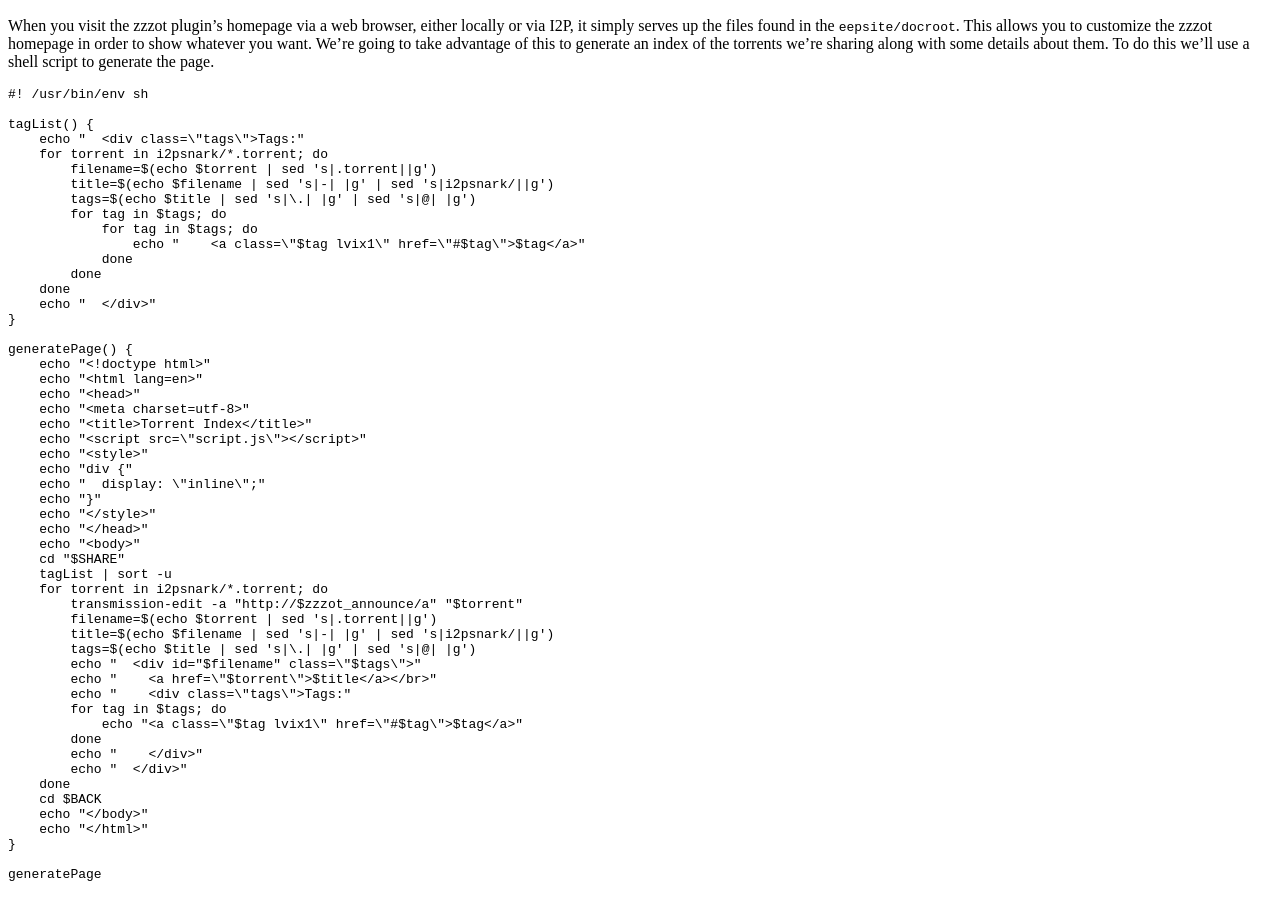
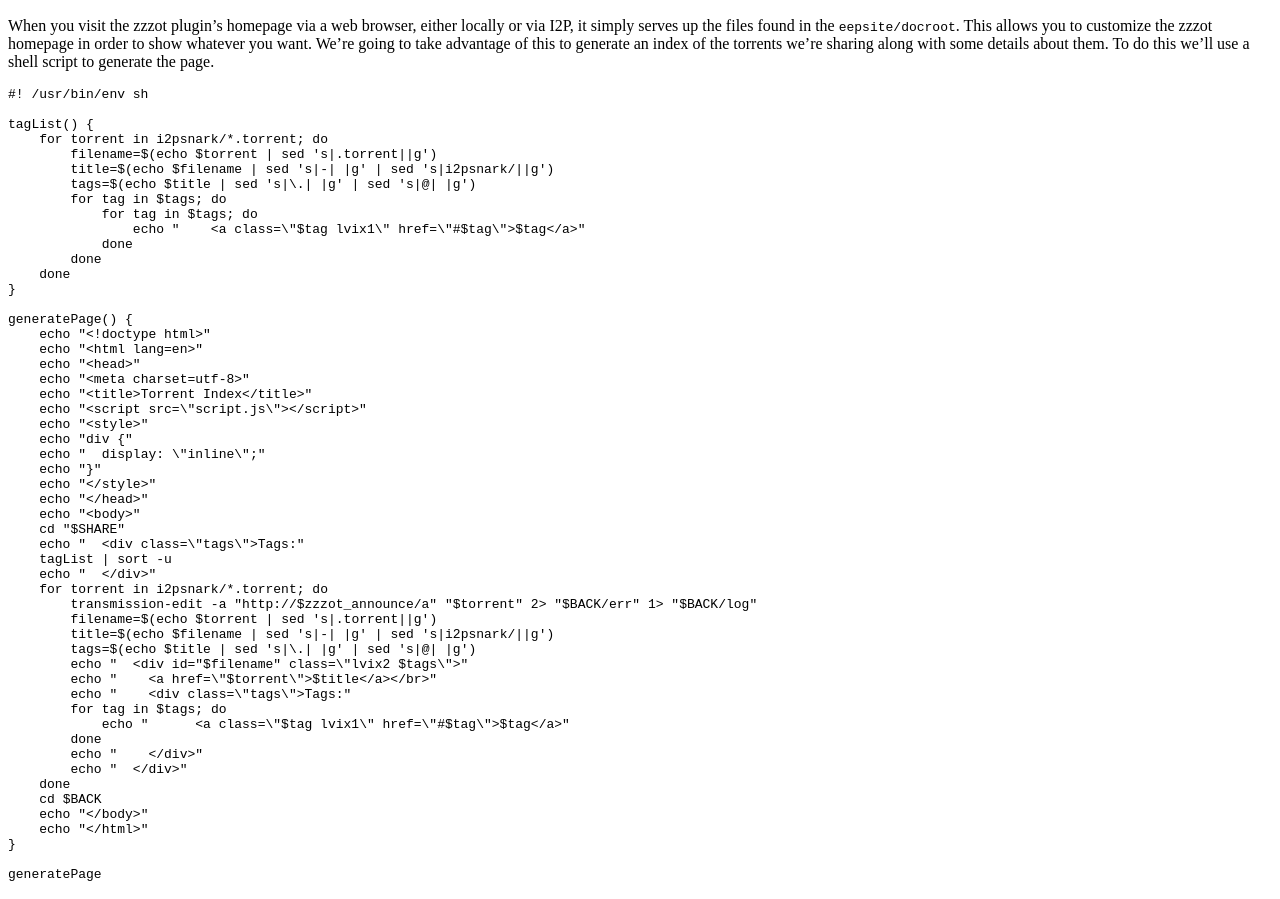
Before and after one commit to eyedeekay/zzzot-tracker-hack, a plain HTML site: page index.html in a window 1280 px wide. Shown: the part 587-1486 px from the top of the page. Drawn offline with Linux system fonts and the light colour scheme.

Commit message:
gigtignore

```diff
--- a/index.html
+++ b/index.html
@@ -48,46 +48,46 @@
 <div class="sourceCode" id="cb4"><pre class="sourceCode sh"><code class="sourceCode bash"><span id="cb4-1"><a href="#cb4-1" aria-hidden="true" tabindex="-1"></a><span class="co">#! /usr/bin/env sh</span></span>
 <span id="cb4-2"><a href="#cb4-2" aria-hidden="true" tabindex="-1"></a></span>
 <span id="cb4-3"><a href="#cb4-3" aria-hidden="true" tabindex="-1"></a><span class="fu">tagList()</span> <span class="kw">{</span></span>
-<span id="cb4-4"><a href="#cb4-4" aria-hidden="true" tabindex="-1"></a>    <span class="bu">echo</span> <span class="st">&quot;  &lt;div class=</span><span class="dt">\&quot;</span><span class="st">tags</span><span class="dt">\&quot;</span><span class="st">&gt;Tags:&quot;</span></span>
-<span id="cb4-5"><a href="#cb4-5" aria-hidden="true" tabindex="-1"></a>    <span class="cf">for</span> torrent <span class="kw">in</span> i2psnark/<span class="pp">*</span>.torrent<span class="kw">;</span> <span class="cf">do</span></span>
-<span id="cb4-6"><a href="#cb4-6" aria-hidden="true" tabindex="-1"></a>        <span class="va">filename</span><span class="op">=</span><span class="va">$(</span><span class="bu">echo</span> <span class="va">$torrent</span> <span class="kw">|</span> <span class="fu">sed</span> <span class="st">&#39;s|.torrent||g&#39;</span><span class="va">)</span></span>
-<span id="cb4-7"><a href="#cb4-7" aria-hidden="true" tabindex="-1"></a>        <span class="va">title</span><span class="op">=</span><span class="va">$(</span><span class="bu">echo</span> <span class="va">$filename</span> <span class="kw">|</span> <span class="fu">sed</span> <span class="st">&#39;s|-| |g&#39;</span> <span class="kw">|</span> <span class="fu">sed</span> <span class="st">&#39;s|i2psnark/||g&#39;</span><span class="va">)</span></span>
-<span id="cb4-8"><a href="#cb4-8" aria-hidden="true" tabindex="-1"></a>        <span class="va">tags</span><span class="op">=</span><span class="va">$(</span><span class="bu">echo</span> <span class="va">$title</span> <span class="kw">|</span> <span class="fu">sed</span> <span class="st">&#39;s|\.| |g&#39;</span> <span class="kw">|</span> <span class="fu">sed</span> <span class="st">&#39;s|@| |g&#39;</span><span class="va">)</span></span>
-<span id="cb4-9"><a href="#cb4-9" aria-hidden="true" tabindex="-1"></a>        <span class="cf">for</span> tag <span class="kw">in</span> <span class="va">$tags</span><span class="kw">;</span> <span class="cf">do</span></span>
-<span id="cb4-10"><a href="#cb4-10" aria-hidden="true" tabindex="-1"></a>            <span class="cf">for</span> tag <span class="kw">in</span> <span class="va">$tags</span><span class="kw">;</span> <span class="cf">do</span></span>
-<span id="cb4-11"><a href="#cb4-11" aria-hidden="true" tabindex="-1"></a>                <span class="bu">echo</span> <span class="st">&quot;    &lt;a class=</span><span class="dt">\&quot;</span><span class="va">$tag</span><span class="st"> lvix1</span><span class="dt">\&quot;</span><span class="st"> href=</span><span class="dt">\&quot;</span><span class="st">#</span><span class="va">$tag</span><span class="dt">\&quot;</span><span class="st">&gt;</span><span class="va">$tag</span><span class="st">&lt;/a&gt;&quot;</span></span>
-<span id="cb4-12"><a href="#cb4-12" aria-hidden="true" tabindex="-1"></a>            <span class="cf">done</span></span>
-<span id="cb4-13"><a href="#cb4-13" aria-hidden="true" tabindex="-1"></a>        <span class="cf">done</span></span>
-<span id="cb4-14"><a href="#cb4-14" aria-hidden="true" tabindex="-1"></a>    <span class="cf">done</span></span>
-<span id="cb4-15"><a href="#cb4-15" aria-hidden="true" tabindex="-1"></a>    <span class="bu">echo</span> <span class="st">&quot;  &lt;/div&gt;&quot;</span></span>
-<span id="cb4-16"><a href="#cb4-16" aria-hidden="true" tabindex="-1"></a><span class="kw">}</span></span>
-<span id="cb4-17"><a href="#cb4-17" aria-hidden="true" tabindex="-1"></a></span>
-<span id="cb4-18"><a href="#cb4-18" aria-hidden="true" tabindex="-1"></a><span class="fu">generatePage()</span> <span class="kw">{</span></span>
-<span id="cb4-19"><a href="#cb4-19" aria-hidden="true" tabindex="-1"></a>    <span class="bu">echo</span> <span class="st">&quot;&lt;!doctype html&gt;&quot;</span></span>
-<span id="cb4-20"><a href="#cb4-20" aria-hidden="true" tabindex="-1"></a>    <span class="bu">echo</span> <span class="st">&quot;&lt;html lang=en&gt;&quot;</span></span>
-<span id="cb4-21"><a href="#cb4-21" aria-hidden="true" tabindex="-1"></a>    <span class="bu">echo</span> <span class="st">&quot;&lt;head&gt;&quot;</span></span>
-<span id="cb4-22"><a href="#cb4-22" aria-hidden="true" tabindex="-1"></a>    <span class="bu">echo</span> <span class="st">&quot;&lt;meta charset=utf-8&gt;&quot;</span></span>
-<span id="cb4-23"><a href="#cb4-23" aria-hidden="true" tabindex="-1"></a>    <span class="bu">echo</span> <span class="st">&quot;&lt;title&gt;Torrent Index&lt;/title&gt;&quot;</span></span>
-<span id="cb4-24"><a href="#cb4-24" aria-hidden="true" tabindex="-1"></a>    <span class="bu">echo</span> <span class="st">&quot;&lt;script src=</span><span class="dt">\&quot;</span><span class="st">script.js</span><span class="dt">\&quot;</span><span class="st">&gt;&lt;/script&gt;&quot;</span></span>
-<span id="cb4-25"><a href="#cb4-25" aria-hidden="true" tabindex="-1"></a>    <span class="bu">echo</span> <span class="st">&quot;&lt;style&gt;&quot;</span></span>
-<span id="cb4-26"><a href="#cb4-26" aria-hidden="true" tabindex="-1"></a>    <span class="bu">echo</span> <span class="st">&quot;div {&quot;</span></span>
-<span id="cb4-27"><a href="#cb4-27" aria-hidden="true" tabindex="-1"></a>    <span class="bu">echo</span> <span class="st">&quot;  display: </span><span class="dt">\&quot;</span><span class="st">inline</span><span class="dt">\&quot;</span><span class="st">;&quot;</span></span>
-<span id="cb4-28"><a href="#cb4-28" aria-hidden="true" tabindex="-1"></a>    <span class="bu">echo</span> <span class="st">&quot;}&quot;</span></span>
-<span id="cb4-29"><a href="#cb4-29" aria-hidden="true" tabindex="-1"></a>    <span class="bu">echo</span> <span class="st">&quot;&lt;/style&gt;&quot;</span></span>
-<span id="cb4-30"><a href="#cb4-30" aria-hidden="true" tabindex="-1"></a>    <span class="bu">echo</span> <span class="st">&quot;&lt;/head&gt;&quot;</span></span>
-<span id="cb4-31"><a href="#cb4-31" aria-hidden="true" tabindex="-1"></a>    <span class="bu">echo</span> <span class="st">&quot;&lt;body&gt;&quot;</span></span>
-<span id="cb4-32"><a href="#cb4-32" aria-hidden="true" tabindex="-1"></a>    <span class="bu">cd</span> <span class="st">&quot;</span><span class="va">$SHARE</span><span class="st">&quot;</span></span>
-<span id="cb4-33"><a href="#cb4-33" aria-hidden="true" tabindex="-1"></a>    <span class="ex">tagList</span> <span class="kw">|</span> <span class="fu">sort</span> <span class="at">-u</span></span>
+<span id="cb4-4"><a href="#cb4-4" aria-hidden="true" tabindex="-1"></a>    <span class="cf">for</span> torrent <span class="kw">in</span> i2psnark/<span class="pp">*</span>.torrent<span class="kw">;</span> <span class="cf">do</span></span>
+<span id="cb4-5"><a href="#cb4-5" aria-hidden="true" tabindex="-1"></a>        <span class="va">filename</span><span class="op">=</span><span class="va">$(</span><span class="bu">echo</span> <span class="va">$torrent</span> <span class="kw">|</span> <span class="fu">sed</span> <span class="st">&#39;s|.torrent||g&#39;</span><span class="va">)</span></span>
+<span id="cb4-6"><a href="#cb4-6" aria-hidden="true" tabindex="-1"></a>        <span class="va">title</span><span class="op">=</span><span class="va">$(</span><span class="bu">echo</span> <span class="va">$filename</span> <span class="kw">|</span> <span class="fu">sed</span> <span class="st">&#39;s|-| |g&#39;</span> <span class="kw">|</span> <span class="fu">sed</span> <span class="st">&#39;s|i2psnark/||g&#39;</span><span class="va">)</span></span>
+<span id="cb4-7"><a href="#cb4-7" aria-hidden="true" tabindex="-1"></a>        <span class="va">tags</span><span class="op">=</span><span class="va">$(</span><span class="bu">echo</span> <span class="va">$title</span> <span class="kw">|</span> <span class="fu">sed</span> <span class="st">&#39;s|\.| |g&#39;</span> <span class="kw">|</span> <span class="fu">sed</span> <span class="st">&#39;s|@| |g&#39;</span><span class="va">)</span></span>
+<span id="cb4-8"><a href="#cb4-8" aria-hidden="true" tabindex="-1"></a>        <span class="cf">for</span> tag <span class="kw">in</span> <span class="va">$tags</span><span class="kw">;</span> <span class="cf">do</span></span>
+<span id="cb4-9"><a href="#cb4-9" aria-hidden="true" tabindex="-1"></a>            <span class="cf">for</span> tag <span class="kw">in</span> <span class="va">$tags</span><span class="kw">;</span> <span class="cf">do</span></span>
+<span id="cb4-10"><a href="#cb4-10" aria-hidden="true" tabindex="-1"></a>                <span class="bu">echo</span> <span class="st">&quot;    &lt;a class=</span><span class="dt">\&quot;</span><span class="va">$tag</span><span class="st"> lvix1</span><span class="dt">\&quot;</span><span class="st"> href=</span><span class="dt">\&quot;</span><span class="st">#</span><span class="va">$tag</span><span class="dt">\&quot;</span><span class="st">&gt;</span><span class="va">$tag</span><span class="st">&lt;/a&gt;&quot;</span></span>
+<span id="cb4-11"><a href="#cb4-11" aria-hidden="true" tabindex="-1"></a>            <span class="cf">done</span></span>
+<span id="cb4-12"><a href="#cb4-12" aria-hidden="true" tabindex="-1"></a>        <span class="cf">done</span></span>
+<span id="cb4-13"><a href="#cb4-13" aria-hidden="true" tabindex="-1"></a>    <span class="cf">done</span></span>
+<span id="cb4-14"><a href="#cb4-14" aria-hidden="true" tabindex="-1"></a><span class="kw">}</span></span>
+<span id="cb4-15"><a href="#cb4-15" aria-hidden="true" tabindex="-1"></a></span>
+<span id="cb4-16"><a href="#cb4-16" aria-hidden="true" tabindex="-1"></a><span class="fu">generatePage()</span> <span class="kw">{</span></span>
+<span id="cb4-17"><a href="#cb4-17" aria-hidden="true" tabindex="-1"></a>    <span class="bu">echo</span> <span class="st">&quot;&lt;!doctype html&gt;&quot;</span></span>
+<span id="cb4-18"><a href="#cb4-18" aria-hidden="true" tabindex="-1"></a>    <span class="bu">echo</span> <span class="st">&quot;&lt;html lang=en&gt;&quot;</span></span>
+<span id="cb4-19"><a href="#cb4-19" aria-hidden="true" tabindex="-1"></a>    <span class="bu">echo</span> <span class="st">&quot;&lt;head&gt;&quot;</span></span>
+<span id="cb4-20"><a href="#cb4-20" aria-hidden="true" tabindex="-1"></a>    <span class="bu">echo</span> <span class="st">&quot;&lt;meta charset=utf-8&gt;&quot;</span></span>
+<span id="cb4-21"><a href="#cb4-21" aria-hidden="true" tabindex="-1"></a>    <span class="bu">echo</span> <span class="st">&quot;&lt;title&gt;Torrent Index&lt;/title&gt;&quot;</span></span>
+<span id="cb4-22"><a href="#cb4-22" aria-hidden="true" tabindex="-1"></a>    <span class="bu">echo</span> <span class="st">&quot;&lt;script src=</span><span class="dt">\&quot;</span><span class="st">script.js</span><span class="dt">\&quot;</span><span class="st">&gt;&lt;/script&gt;&quot;</span></span>
+<span id="cb4-23"><a href="#cb4-23" aria-hidden="true" tabindex="-1"></a>    <span class="bu">echo</span> <span class="st">&quot;&lt;style&gt;&quot;</span></span>
+<span id="cb4-24"><a href="#cb4-24" aria-hidden="true" tabindex="-1"></a>    <span class="bu">echo</span> <span class="st">&quot;div {&quot;</span></span>
+<span id="cb4-25"><a href="#cb4-25" aria-hidden="true" tabindex="-1"></a>    <span class="bu">echo</span> <span class="st">&quot;  display: </span><span class="dt">\&quot;</span><span class="st">inline</span><span class="dt">\&quot;</span><span class="st">;&quot;</span></span>
+<span id="cb4-26"><a href="#cb4-26" aria-hidden="true" tabindex="-1"></a>    <span class="bu">echo</span> <span class="st">&quot;}&quot;</span></span>
+<span id="cb4-27"><a href="#cb4-27" aria-hidden="true" tabindex="-1"></a>    <span class="bu">echo</span> <span class="st">&quot;&lt;/style&gt;&quot;</span></span>
+<span id="cb4-28"><a href="#cb4-28" aria-hidden="true" tabindex="-1"></a>    <span class="bu">echo</span> <span class="st">&quot;&lt;/head&gt;&quot;</span></span>
+<span id="cb4-29"><a href="#cb4-29" aria-hidden="true" tabindex="-1"></a>    <span class="bu">echo</span> <span class="st">&quot;&lt;body&gt;&quot;</span></span>
+<span id="cb4-30"><a href="#cb4-30" aria-hidden="true" tabindex="-1"></a>    <span class="bu">cd</span> <span class="st">&quot;</span><span class="va">$SHARE</span><span class="st">&quot;</span></span>
+<span id="cb4-31"><a href="#cb4-31" aria-hidden="true" tabindex="-1"></a>    <span class="bu">echo</span> <span class="st">&quot;  &lt;div class=</span><span class="dt">\&quot;</span><span class="st">tags</span><span class="dt">\&quot;</span><span class="st">&gt;Tags:&quot;</span></span>
+<span id="cb4-32"><a href="#cb4-32" aria-hidden="true" tabindex="-1"></a>    <span class="ex">tagList</span> <span class="kw">|</span> <span class="fu">sort</span> <span class="at">-u</span></span>
+<span id="cb4-33"><a href="#cb4-33" aria-hidden="true" tabindex="-1"></a>    <span class="bu">echo</span> <span class="st">&quot;  &lt;/div&gt;&quot;</span></span>
 <span id="cb4-34"><a href="#cb4-34" aria-hidden="true" tabindex="-1"></a>    <span class="cf">for</span> torrent <span class="kw">in</span> i2psnark/<span class="pp">*</span>.torrent<span class="kw">;</span> <span class="cf">do</span></span>
-<span id="cb4-35"><a href="#cb4-35" aria-hidden="true" tabindex="-1"></a>        <span class="ex">transmission-edit</span> <span class="at">-a</span> <span class="st">&quot;http://</span><span class="va">$zzzot_announce</span><span class="st">/a&quot;</span> <span class="st">&quot;</span><span class="va">$torrent</span><span class="st">&quot;</span></span>
+<span id="cb4-35"><a href="#cb4-35" aria-hidden="true" tabindex="-1"></a>        <span class="ex">transmission-edit</span> <span class="at">-a</span> <span class="st">&quot;http://</span><span class="va">$zzzot_announce</span><span class="st">/a&quot;</span> <span class="st">&quot;</span><span class="va">$torrent</span><span class="st">&quot;</span> <span class="dv">2</span><span class="op">&gt;</span> <span class="st">&quot;</span><span class="va">$BACK</span><span class="st">/err&quot;</span> <span class="dv">1</span><span class="op">&gt;</span> <span class="st">&quot;</span><span class="va">$BACK</span><span class="st">/log&quot;</span></span>
 <span id="cb4-36"><a href="#cb4-36" aria-hidden="true" tabindex="-1"></a>        <span class="va">filename</span><span class="op">=</span><span class="va">$(</span><span class="bu">echo</span> <span class="va">$torrent</span> <span class="kw">|</span> <span class="fu">sed</span> <span class="st">&#39;s|.torrent||g&#39;</span><span class="va">)</span></span>
 <span id="cb4-37"><a href="#cb4-37" aria-hidden="true" tabindex="-1"></a>        <span class="va">title</span><span class="op">=</span><span class="va">$(</span><span class="bu">echo</span> <span class="va">$filename</span> <span class="kw">|</span> <span class="fu">sed</span> <span class="st">&#39;s|-| |g&#39;</span> <span class="kw">|</span> <span class="fu">sed</span> <span class="st">&#39;s|i2psnark/||g&#39;</span><span class="va">)</span></span>
 <span id="cb4-38"><a href="#cb4-38" aria-hidden="true" tabindex="-1"></a>        <span class="va">tags</span><span class="op">=</span><span class="va">$(</span><span class="bu">echo</span> <span class="va">$title</span> <span class="kw">|</span> <span class="fu">sed</span> <span class="st">&#39;s|\.| |g&#39;</span> <span class="kw">|</span> <span class="fu">sed</span> <span class="st">&#39;s|@| |g&#39;</span><span class="va">)</span></span>
-<span id="cb4-39"><a href="#cb4-39" aria-hidden="true" tabindex="-1"></a>        <span class="bu">echo</span> <span class="st">&quot;  &lt;div id=&quot;</span><span class="va">$filename</span><span class="st">&quot; class=</span><span class="dt">\&quot;</span><span class="va">$tags</span><span class="dt">\&quot;</span><span class="st">&gt;&quot;</span></span>
+<span id="cb4-39"><a href="#cb4-39" aria-hidden="true" tabindex="-1"></a>        <span class="bu">echo</span> <span class="st">&quot;  &lt;div id=&quot;</span><span class="va">$filename</span><span class="st">&quot; class=</span><span class="dt">\&quot;</span><span class="st">lvix2 </span><span class="va">$tags</span><span class="dt">\&quot;</span><span class="st">&gt;&quot;</span></span>
 <span id="cb4-40"><a href="#cb4-40" aria-hidden="true" tabindex="-1"></a>        <span class="bu">echo</span> <span class="st">&quot;    &lt;a href=</span><span class="dt">\&quot;</span><span class="va">$torrent</span><span class="dt">\&quot;</span><span class="st">&gt;</span><span class="va">$title</span><span class="st">&lt;/a&gt;&lt;/br&gt;&quot;</span></span>
 <span id="cb4-41"><a href="#cb4-41" aria-hidden="true" tabindex="-1"></a>        <span class="bu">echo</span> <span class="st">&quot;    &lt;div class=</span><span class="dt">\&quot;</span><span class="st">tags</span><span class="dt">\&quot;</span><span class="st">&gt;Tags:&quot;</span></span>
 <span id="cb4-42"><a href="#cb4-42" aria-hidden="true" tabindex="-1"></a>        <span class="cf">for</span> tag <span class="kw">in</span> <span class="va">$tags</span><span class="kw">;</span> <span class="cf">do</span></span>
-<span id="cb4-43"><a href="#cb4-43" aria-hidden="true" tabindex="-1"></a>            <span class="bu">echo</span> <span class="st">&quot;&lt;a class=</span><span class="dt">\&quot;</span><span class="va">$tag</span><span class="st"> lvix1</span><span class="dt">\&quot;</span><span class="st"> href=</span><span class="dt">\&quot;</span><span class="st">#</span><span class="va">$tag</span><span class="dt">\&quot;</span><span class="st">&gt;</span><span class="va">$tag</span><span class="st">&lt;/a&gt;&quot;</span></span>
+<span id="cb4-43"><a href="#cb4-43" aria-hidden="true" tabindex="-1"></a>            <span class="bu">echo</span> <span class="st">&quot;      &lt;a class=</span><span class="dt">\&quot;</span><span class="va">$tag</span><span class="st"> lvix1</span><span class="dt">\&quot;</span><span class="st"> href=</span><span class="dt">\&quot;</span><span class="st">#</span><span class="va">$tag</span><span class="dt">\&quot;</span><span class="st">&gt;</span><span class="va">$tag</span><span class="st">&lt;/a&gt;&quot;</span></span>
 <span id="cb4-44"><a href="#cb4-44" aria-hidden="true" tabindex="-1"></a>        <span class="cf">done</span></span>
 <span id="cb4-45"><a href="#cb4-45" aria-hidden="true" tabindex="-1"></a>        <span class="bu">echo</span> <span class="st">&quot;    &lt;/div&gt;&quot;</span></span>
 <span id="cb4-46"><a href="#cb4-46" aria-hidden="true" tabindex="-1"></a>        <span class="bu">echo</span> <span class="st">&quot;  &lt;/div&gt;&quot;</span></span>
```
